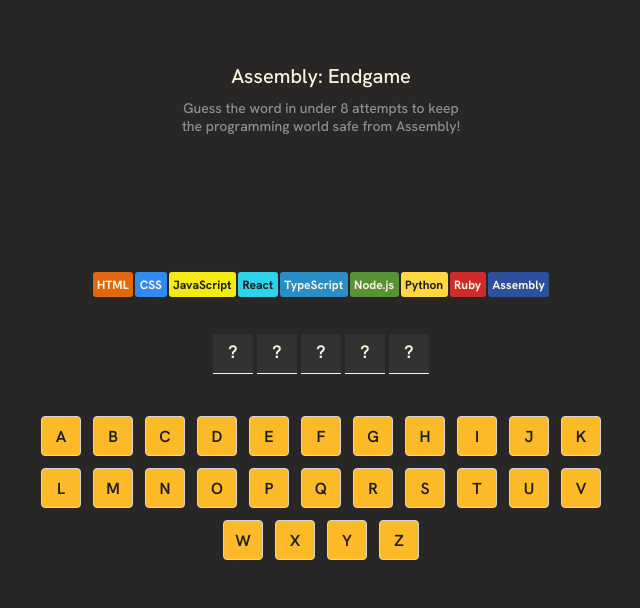
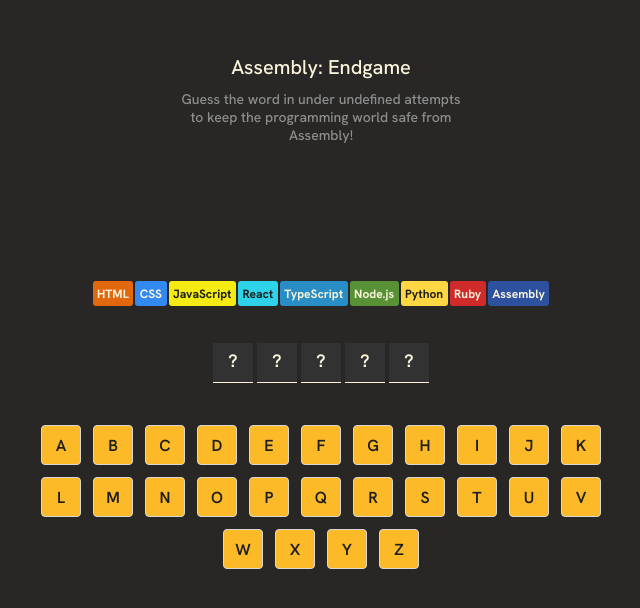
Before and after one commit to mts-ml/assembly-game, a React (Vite) app: page / in a window 1280 px wide. Shown: the part 122-730 px from the top of the page, without its empty margins (319-959 px from the left). Built offline with nearby package versions, Linux system fonts and the light colour scheme.

Commit message:
Added guessesLeft dynamically

```diff
--- a/src/components/Header/Header.jsx
+++ b/src/components/Header/Header.jsx
@@ -1,13 +1,18 @@
 import './headerStyle.scss'
+import PropTypes from 'prop-types'
 
 
-export default function Header() {
+Header.propTypes = {
+   guessesLeft: PropTypes.number.isRequired,
+}
+
+export default function Header(props) {
    return (
       <header className="header">
          <h1 className="header__title">Assembly: Endgame</h1>
 
          <p className="header__description">
-            Guess the word in under 8 attempts to keep the programming world safe from Assembly!
+            {`Guess the word in under ${props.guessesLeft} attempts to keep the programming world safe from Assembly!`}
          </p>
       </header>
    )
```
